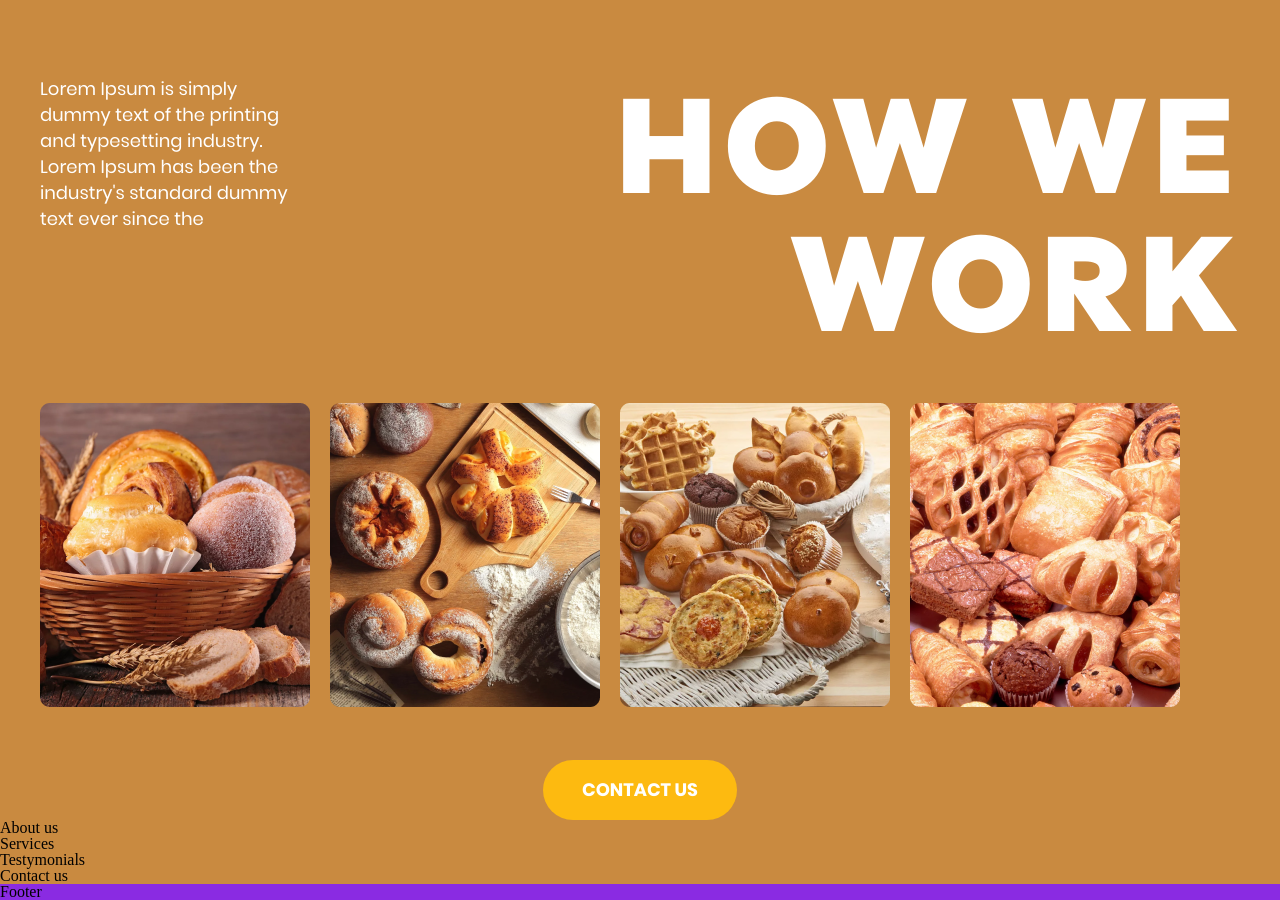
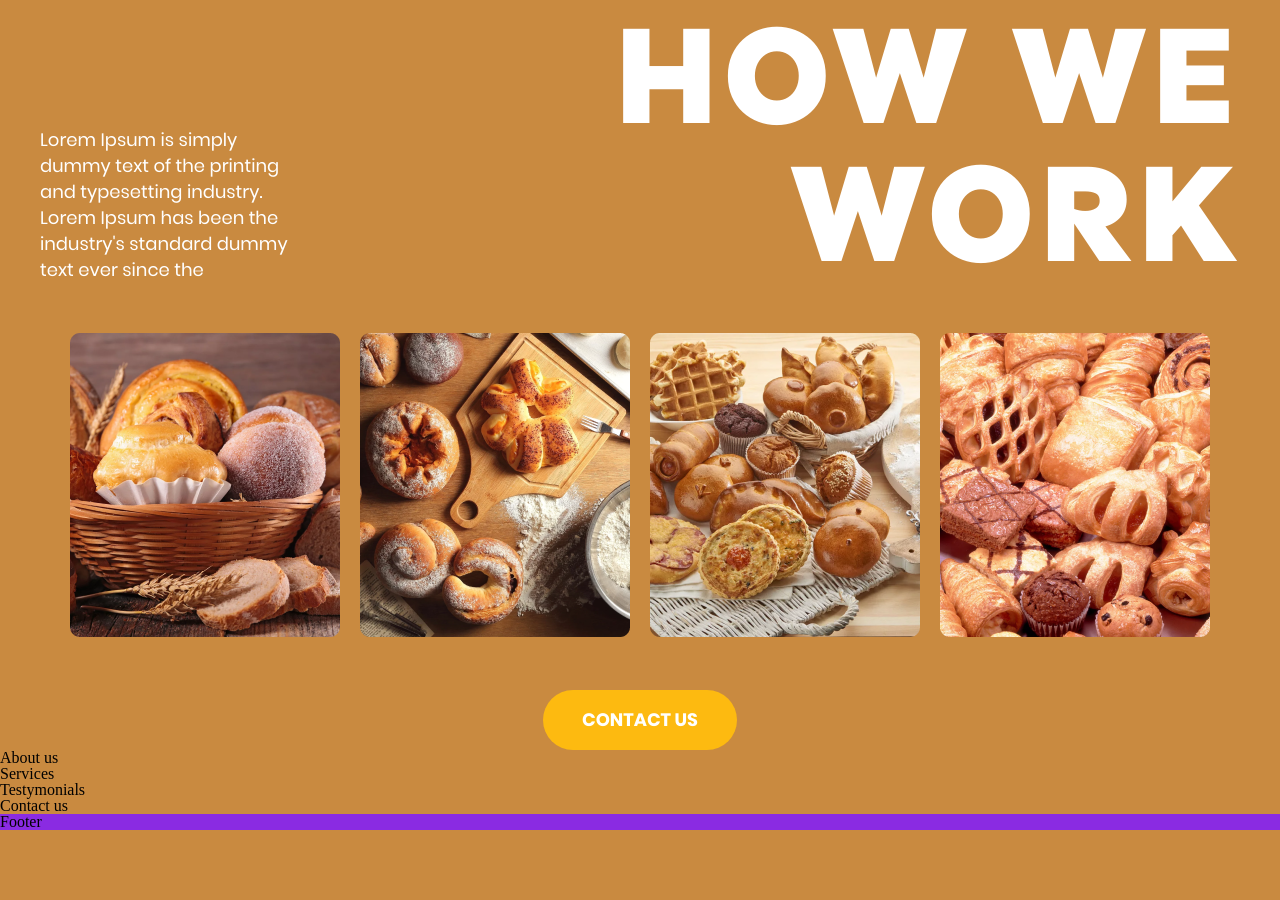
Before and after one commit to Sosa-chamberlain/Bakery, a website built with Parcel: page src/index.html in a window 1280 px wide. Shown: the part 900-1800 px from the top of the page. After the commit the page ends 1730 px from the top, so only its background shows below. Built offline with nearby package versions, Linux system fonts and the light colour scheme; a web font is replaced by a local one.

Commit message:
испавлен текст секции (+ улучшена читаемость кода)

```diff
--- a/src/index.html
+++ b/src/index.html
@@ -21,6 +21,7 @@
 
 <body>
     <header class="header">
+
         <div class="header__container grid">
             <img class="header__logo" src="./img/bakery-logo.png" alt="Bakery_logo">
             <h1 class="header__title">Peachy Pup <br> Bakery</h1>
@@ -28,11 +29,14 @@
     </header>
 
     <section class="tasty-pastries grid">
+
         <h1 class="tasty-pastries__title title-primary title-primary--small">Tasty pastries</h1>
         <p class="tasty-pastries__description description">Lorem Ipsum is simply dummy text of the printing and<br>
             typesetting industry. Lorem Ipsum has been the industry's<br>
             standard dummy text ever since the</p>
+
         <button class="tasty-pastries button">SEE MORE</button>
+
         <ul class="contacts">
             <li class="contacts__item">
                 <a href="#"><img src="./img/vk-logo.svg" alt="vk-logo"></a>
@@ -47,19 +51,25 @@
                 <a href="#"><img src="./img/twitter-logo.svg" alt="twitter-logo"></a>
             </li>
         </ul>
+
         <a class="description tel" href="tel:+7 700 000 00 00">+7 700 000 00 00</a>
     </section>
 
     <section class="how-we-work grid">
-        <p class="how-we-work description description--absolute">Lorem Ipsum is simply<br>dummy text of the printing<br>and typesetting
+
+        <div class="how-we-work__text">
+        <h1 class="how-we-work__title title-primary title-primary--right">How we<br>work</h1>
+        <p class="how-we-work__description description description--absolute">Lorem Ipsum is simply<br>dummy text of the printing<br>and typesetting
             industry.<br>Lorem Ipsum has been the<br>industry's standard dummy<br>text ever since the</p>
-        <h1 class="how-we-work title-primary title-primary--right">How we<br>work</h1>
-        <ul class="product-examples">
-            <li class="product-examples__container"><img src="./img/how-we-work-img-1.png" alt="how-we-work-img-1"></li>
-            <li class="product-examples__container"><img src="./img/how-we-work-img-2.png" alt="how-we-work-img-2"></li>
-            <li class="product-examples__container"><img src="./img/how-we-work-img-3.png" alt="how-we-work-img-3"></li>
-            <li class="product-examples__container"><img src="./img/how-we-work-img-4.png" alt="how-we-work-img-4"></li>
+        </div>
+
+        <ul class="how-we-work__list">
+            <li class="how-we-work__item"><img src="./img/how-we-work-img-1.png" alt="how-we-work-img-1"></li>
+            <li class="how-we-work__item"><img src="./img/how-we-work-img-2.png" alt="how-we-work-img-2"></li>
+            <li class="how-we-work__item"><img src="./img/how-we-work-img-3.png" alt="how-we-work-img-3"></li>
+            <li class="how-we-work__item"><img src="./img/how-we-work-img-4.png" alt="how-we-work-img-4"></li>
         </ul>
+
         <button class="button button--center">CONTACT US</button>
     </section>
 
--- a/src/styles/button.scss
+++ b/src/styles/button.scss
@@ -12,9 +12,9 @@
     font-weight: 900;
     line-height: 24px;
     background: #FDBA10;
+    display: block;
 
     &--center {
         margin: 0 auto;
-        display: block;
     }
 }
--- a/src/styles/how-we-work.scss
+++ b/src/styles/how-we-work.scss
@@ -1,10 +1,18 @@
 .how-we-work {
     padding-top: 70px;
+
+    &__text {
+        display: flex;
+        flex-flow: row-reverse;
+        justify-content: space-between;
+        align-items: flex-end;
     }
 
-.product-examples {
+    &__list {
         padding-top: 50px;
         padding-bottom: 50px;
         display: flex;
+        justify-content: center;
         gap: 20px;
     }
+}
--- a/src/styles/typography.scss
+++ b/src/styles/typography.scss
@@ -51,9 +51,4 @@
     &--inverse {
         color: #C98A40;
     }
-
-    &--absolute {
-        position: absolute;
-        padding-top: 190px;
-    }
 }
```
Lines whose indentation alone changed are shown as unchanged.
